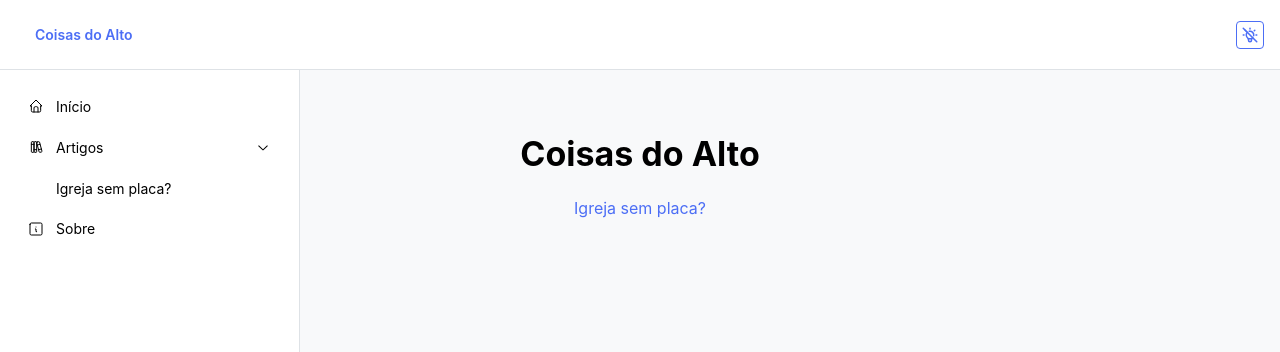
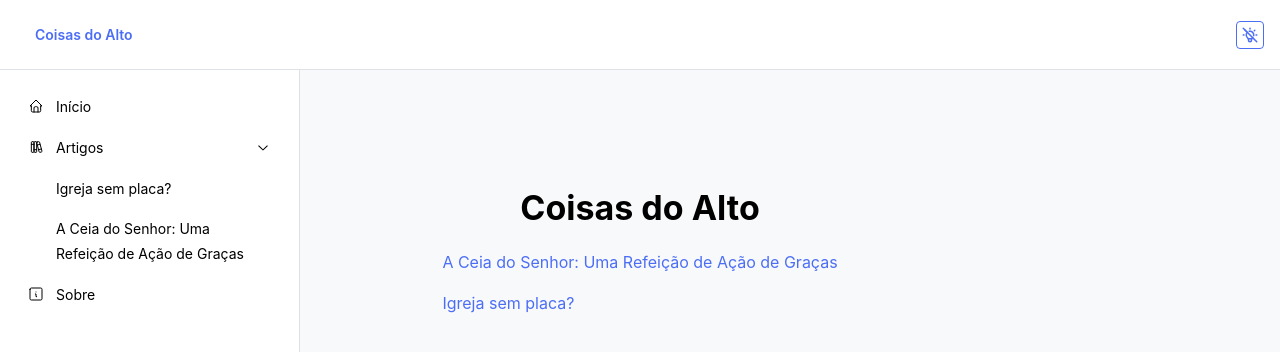
Before and after one commit to coisasdoalto/coisasdoalto.org, a Next.js app: page / in a window 1280 px wide. Shown: the top 352 px of the page. Built offline with nearby package versions, Linux system fonts and the light colour scheme.

Commit message:
add article and fix color scheme

```diff
--- /dev/null
+++ b/_posts/a-ceia-do-senhor-uma-refeicao-de-acao-de-gracas.md
@@ -0,0 +1,60 @@
+---
+title: "A Ceia do Senhor: Uma Refeição de Ação de Graças"
+author: J.G. Bellett
+date: 2024-03-11
+tags:
+  - Ceia do Senhor
+  - Partir do pão
+---
+
+A Ceia do Senhor deve ser tomada como um memorial ou lembrança de Cristo.
+
+Esta é a Sua própria interpretação. O pão era misticamente Seu corpo, o cálice Seu sangue, realizando a remissão dos pecados. Comer e beber desta festa era participar das virtudes do Seu sacrifício, ou expressar tal participação (1 Coríntios 10:18); e, portanto, era comido em lembrança de Cristo, em sinal da comunhão da alma com o que o Seu sacrifício realizara pelos pecadores. Portanto, deveria ser comido simplesmente com ações de graças. A lembrança do que o sacrifício de Cristo realizou deveria ser acompanhada apenas disso. Nenhuma súplica seria necessária, porque é uma obra acabada, uma remissão completa que a mesa registra.
+
+Orar pelo perdão dos pecados discordaria da voz da mesa. Poderia ser totalmente involuntário, mas na verdade uma reprovação ao sacrifício do Cordeiro de Deus. Seria reconstruir as coisas que Cristo destruiu e, na linguagem e no sentido de Gálatas 2, torná-Lo ministro do pecado, tornando o Seu sangue como o sangue de bois e bodes, apenas a lembrança e não a remissão dos pecados.
+
+Mas cercar a mesa com ações de graças, esperar pela festa com louvor pela redenção, seria conhecer a obra do Cordeiro de Deus que a festa apresenta; e, portanto, é sempre assim que a Escritura a apresenta para nós. Jesus, ao tomar o pão e o cálice, deu graças (Mateus 20; Marcos 14; Lucas 22). Ele não fez nada mais.
+
+A bênção e a gratidão do Senhor são, para todos os intentos morais, no mesmo sentido; e com a mesma mentalidade, o apóstolo o chama de cálice de bênção, que abençoamos, o cálice na hora em que o abençoamos, ou falamos bem do Senhor, porque por aquele cálice, ou pela morte e derramamento de sangue de Jesus que ele apresenta, Ele se intitulou com razão ao louvor, ou a ser bem falado; e novamente, falando a respeito, ele diz que, quando o Senhor partiu o pão e o cálice entre Seus discípulos, Ele simplesmente deu graças (1 Coríntios 11:23-26).
+
+Pode ser acompanhada de confissão de pecado, porque implica em nossa total morte em transgressões e pecados, e, portanto, isso não estaria em desacordo com a ceia.
+
+Mas ainda assim não encontramos isso presente em nenhuma das passagens que se referem à ceia, mas nelas ela assume a forma simples de uma festa eucarística, ou um momento de ação de graças pela remissão dos pecados. Diz, como outra pessoa observou uma vez (pelo menos a Mesa tem essa voz nela): “Dá bebida forte ao que está prestes a perecer, e vinho aos que têm o coração aflito: que ele beba, e se esqueça da sua pobreza, e não se lembre mais da sua miséria”.
+
+Isso é realmente assim. É esta preciosa bebida forte que nos lembra que a nossa miséria se foi, e os nossos corações pesados são então levantados. Ele não nos diz, como o sangue de bois e bodes, que o pecado é lembrado, mas que é remitido. Esta é a sua voz característica peculiar. Dar graças em companhia dela é harmonia, orar sobre o nosso pecado é discordante.
+
+No entanto, o serviço de autojulgamento ou autoexame pode muito bem esperar por esta festa, porque somos, pela remissão dos nossos pecados, chamados à santidade; assim como antigamente a festa dos pães ázimos acompanhava a Páscoa. E assim como os israelitas celebraram a redenção do Egito, eles também vasculharam a casa em busca de fermento; para que pudessem afastar tudo o que ofendia Aquele que os havia redimido. Isso é o mais adequado, e de fato sem isso a Páscoa não era celebrada.
+
+Assim conosco, se não andarmos em um espírito de autojulgamento, não somos realmente o povo redimido pelo sangue, não discernimos o corpo do Senhor; em outras palavras, creio que não celebramos bem a festa do Senhor, se não estivermos buscando honesta e santamente, e removendo, tudo o que entristeceria o Senhor (1 Coríntios 5-6).
+
+Isso está em total harmonia com a Mesa, assim como a ação de graças; e a limpeza do fermento deve ser feita tanto da congregação (1 Coríntios 5) quanto de nós mesmos individualmente (1 Coríntios 11:28). Pois somos um em nossa posição, um pedaço sem fermento, e assim devemos ser em nossos desejos e diligência de alma. Porque a Ceia do Senhor mostra a morte do Senhor até que Ele venha.
+
+A morte de Jesus tinha este duplo sentido. Publicou a remissão dos pecados e todo o ódio de Deus ao pecado. Ele liberta o pecador e condena o pecado; e a ceia comida, tanto com ação de graças quanto no espírito de autojulgamento, estará de acordo com isso. Comida com oração pelos nossos pecados, ou com um coração descuidado, na indiferença aos nossos pecados, será totalmente discordante.
+
+Deve ser uma Páscoa de verdade, com festa de pães ázimos, e, portanto, deve haver a expressão da redenção consciente do Egito, o lugar da morte e a cena do julgamento; e isso é ação de graças. Deve haver também a expressão de renúncia ao que nos levou à morte e ao julgamento; isso é autojulgamento. Tal creio ser o simples caráter que a escritura dá à Ceia do Senhor.
+
+Muitas e variadas, de fato, têm sido as adições que a religiosidade humana lhe anexou, mas a palavra de Deus as reprova.
+
+Não há autorização para consagrar os elementos ou separá-los por processo para o serviço da mesa do Senhor.
+
+O pão e o vinho são colocados na mesa como pão e vinho; partidos e derramados para figurar o corpo partido e o sangue derramado de Jesus; mas nenhuma forma ou processo é necessário para lhes dar o direito de estar na mesa para este uso.
+
+Tampouco, julgo, temos garantias para pedir a Deus que nos abençoe na observância deste serviço, simplesmente porque é a nossa adoração, ou apresentação de louvor a Ele, mas sim uma espera Dele por algum benefício para nós mesmos, tanto na alma como no corpo. Abençoamo-Lo neste ato, ao invés de Lhe pedir que nos abençoe; falamos bem do Seu nome nele, ao apresentar o memorial do que Ele fez, e não O suplicamos que nos abençoe ou que fale bem de nós, conferindo-nos algum novo favor.
+
+**_Acredito que, se a palavra de Deus fosse simplesmente levada em conta neste assunto, este lindo serviço seria libertado de muito do que a religiosidade o sobrecarrega, e a mesa não emitiria nenhum som incerto._**
+
+Além disso, súplicas a respeito dela são totalmente discordantes com o serviço desta mesa; confissão de pecado poderia ser feita, mas não haveria necessidade sentida disso; a consagração dos elementos seria totalmente recusada; buscar uma bênção não seria pensado pelos adoradores, \[mas abençoando porque somos abençoados\].
+
+Essas coisas comuns seriam deixadas de lado, e o serviço seria um ato de adoração, dando ao Senhor a honra devida ao Seu nome nesta era, até que Ele venha novamente para reunir novas honras dos lábios de Seus incontáveis redimidos.
+
+E é este serviço ou adoração que deve nos reunir ao Seu nome a cada oitavo dia ou dia de ressurreição; e então o Senhor pode nos dar coisas ali, como a palavra de exortação ou ensino, ou a voz e o espírito de súplica.
+
+Mas devemos ir lá para dar ao Senhor o Seu louvor, como a Mesa (que publica através das riquezas da Sua graça a remissão de nossos pecados) Lhe dá.
+
+Isso é entrar em Sua casa, entrando devidamente nela, com louvor, porque Ele já nos abençoou, e não com súplica por uma bênção; entrando no espírito de vitória consciente sobre nossos inimigos; rompendo todos os laços e silenciando toda língua que nos acusa ou condena.
+
+Seria entrar em Sua casa de uma forma digna daquela casa, onde a misericórdia se alegrou contra o julgamento, onde a espada do anjo destruidor foi gloriosamente detida; onde, portanto, o espírito do adorador diz ao entrar: “No tempo da angústia, ele me esconderá em seu pavilhão, no secreto de seu tabernáculo me ocultará. Ele me põe sobre uma rocha, e agora minha cabeça se erguerá acima de meus inimigos ao meu redor. Portanto, oferecerei em Seu tabernáculo sacrifícios de alegria, cantarei, sim, cantarei louvores ao Senhor”. (Salmo 27)
+
+Que Seus pátios sejam assim entrados em espírito agora! pois o pão e o cálice estão lá, e o véu se foi.
+
+J. G. B.
--- a/src/components/AppShell/VerticalNavigation.tsx
+++ b/src/components/AppShell/VerticalNavigation.tsx
@@ -27,6 +27,13 @@ export function VerticalNavigation({ onNavigation }: { onNavigation: () => void
           href="/posts/igreja-sem-placa"
           onClick={onNavigation}
         />
+
+        <NavLink
+          label="A Ceia do Senhor: Uma Refeição de Ação de Graças"
+          component={Link}
+          href="/posts/a-ceia-do-senhor-uma-refeicao-de-acao-de-gracas"
+          onClick={onNavigation}
+        />
       </NavLink>
 
       <NavLink
--- a/src/components/AppShell/index.tsx
+++ b/src/components/AppShell/index.tsx
@@ -9,9 +9,9 @@ import {
   Container,
   Flex,
   AppShell as MantineAppShell,
+  useMantineColorScheme,
   useMantineTheme,
 } from '@mantine/core';
-import { useColorScheme } from '@mantine/hooks';
 import Link from 'next/link';
 
 import { DarkModeToggle } from './DarkModeToggle';
@@ -19,7 +19,7 @@ import { VerticalNavigation } from './VerticalNavigation';
 
 export default function AppShell({ children }: PropsWithChildren) {
   const theme = useMantineTheme();
-  const colorScheme = useColorScheme();
+  const { colorScheme } = useMantineColorScheme();
   const [opened, setOpened] = useState(false);
 
   return (
@@ -29,10 +29,7 @@ export default function AppShell({ children }: PropsWithChildren) {
           background: colorScheme === 'dark' ? theme.colors.dark[8] : theme.colors.gray[0],
         },
       }}
-      aside={{
-        breakpoint: 'lg',
-        width: { sm: 200, lg: 300 },
-      }}
+      aside={{ width: 300, breakpoint: 'md', collapsed: { desktop: false, mobile: true } }}
       header={{
         height: { base: 50, md: 70 },
       }}
@@ -43,11 +40,7 @@ export default function AppShell({ children }: PropsWithChildren) {
       }}
     >
       <MantineAppShell.Header p="md">
-        <Flex
-          h="100%"
-          align="center"
-          justify="center"
-        >
+        <Flex h="100%" align="center" justify="center">
           <Burger
             opened={opened}
             onClick={() => setOpened((o) => !o)}
@@ -75,11 +68,11 @@ export default function AppShell({ children }: PropsWithChildren) {
         />
       </MantineAppShell.Navbar>
 
-      <MantineAppShell.Main px={0} py={16}>
-        <Container px={0} py={16}>
-          {children}
-        </Container>
+      <MantineAppShell.Main>
+        <Container pt="md">{children}</Container>
       </MantineAppShell.Main>
+
+      {/* <MantineAppShell.Aside p="md">Aside</MantineAppShell.Aside> */}
     </MantineAppShell>
   );
 }
--- a/src/components/Post.tsx
+++ b/src/components/Post.tsx
@@ -17,13 +17,13 @@ export async function Post({ post }: PostProps) {
 
           <hr />
 
-          <div>
+          {/* <div>
             {post.tags.map((tag) => (
               <span key={tag}>
                 {tag}
               </span>
             ))}
-          </div>
+          </div> */}
         </header>
 
         <div
--- a/src/schema/post.ts
+++ b/src/schema/post.ts
@@ -4,6 +4,6 @@ export const postSchema = z.object({
   title: z.string(),
   author: z.string(),
   date: z.coerce.date(),
-  excerpt: z.string(),
+  excerpt: z.string().optional(),
   tags: z.array(z.string()),
 });
```
